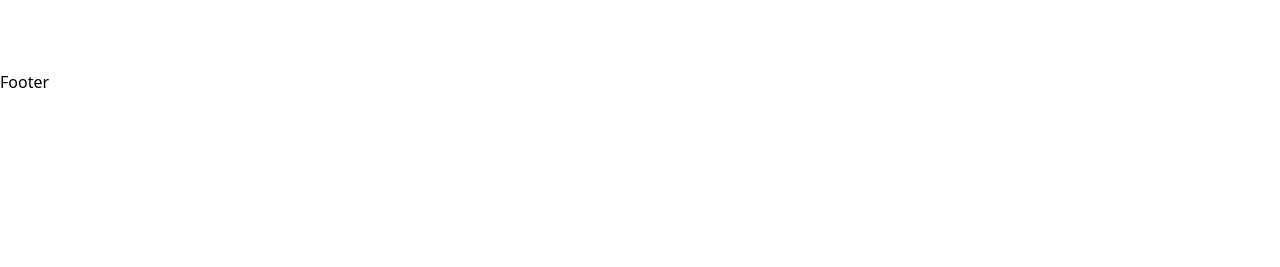
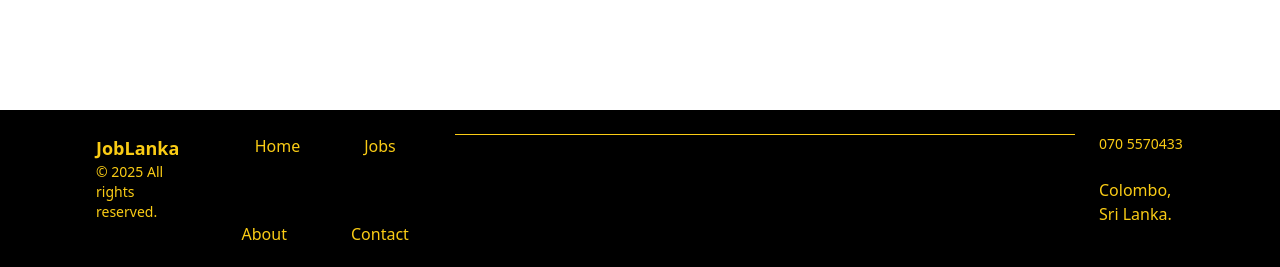
Before and after one commit to dlshn/JobLanka, a React (Create React App) app in the folder front-end/: page / in a window 1280 px wide. Shown: the part 796-1063 px from the top of the page. Before the commit the page ends 890 px from the top, so only its background shows below. Built offline with nearby package versions, Linux system fonts and the light colour scheme; no server answers.

Commit message:
footer done

```diff
--- a/front-end/src/Components/Footer.jsx
+++ b/front-end/src/Components/Footer.jsx
@@ -1,9 +1,34 @@
-import React from 'react'
+// src/components/Footer.jsx
+import React from "react";
+import { Link } from "react-router-dom";
 
 const Footer = () => {
   return (
-    <div>Footer</div>
-  )
-}
+    <footer className="bg-black text-yellow-400 py-6 mt-10 px-6 sm:px-10 lg:px-16">
+      <div className="max-w-7xl mx-auto flex flex-col md:flex-row justify-between items-center md:items-start gap-6 text-center md:text-left md:px-8">
 
-export default Footer
+        {/* Left Side: Brand Info */}
+        <div>
+          <h1 className="text-lg font-bold">JobLanka</h1>
+          <p className="text-sm">© {new Date().getFullYear()} All rights reserved.</p>
+        </div>
+
+        {/* Center: Navigation Links */}
+        <div className="flex flex-wrap justify-center gap-6 md:gap-16 text-md font-medium">
+          <Link to="/" className="hover:underline">Home</Link>
+          <Link to="/jobs" className="hover:underline">Jobs</Link>
+          <Link to="/about" className="hover:underline">About</Link>
+          <Link to="/contact" className="hover:underline">Contact</Link>
+        </div>
+        <hr className="border-t border-yellow-400 w-full" />
+        {/* Right Side: Note */}
+        <div className="md:gap-6 sm: flex flex-col items-center md:items-start">
+          <p className="text-sm font-sm">070 5570433</p>
+          <p>Colombo, Sri Lanka.</p>
+        </div>
+      </div>
+    </footer>
+  );
+};
+
+export default Footer;
--- a/front-end/src/Pages/About.jsx
+++ b/front-end/src/Pages/About.jsx
@@ -0,0 +1,9 @@
+import React from 'react'
+
+const About = () => {
+  return (
+    <div>About</div>
+  )
+}
+
+export default About
--- a/front-end/src/Pages/Contact.jsx
+++ b/front-end/src/Pages/Contact.jsx
@@ -0,0 +1,9 @@
+import React from 'react'
+
+const Contact = () => {
+  return (
+    <div>Contact</div>
+  )
+}
+
+export default Contact
```
